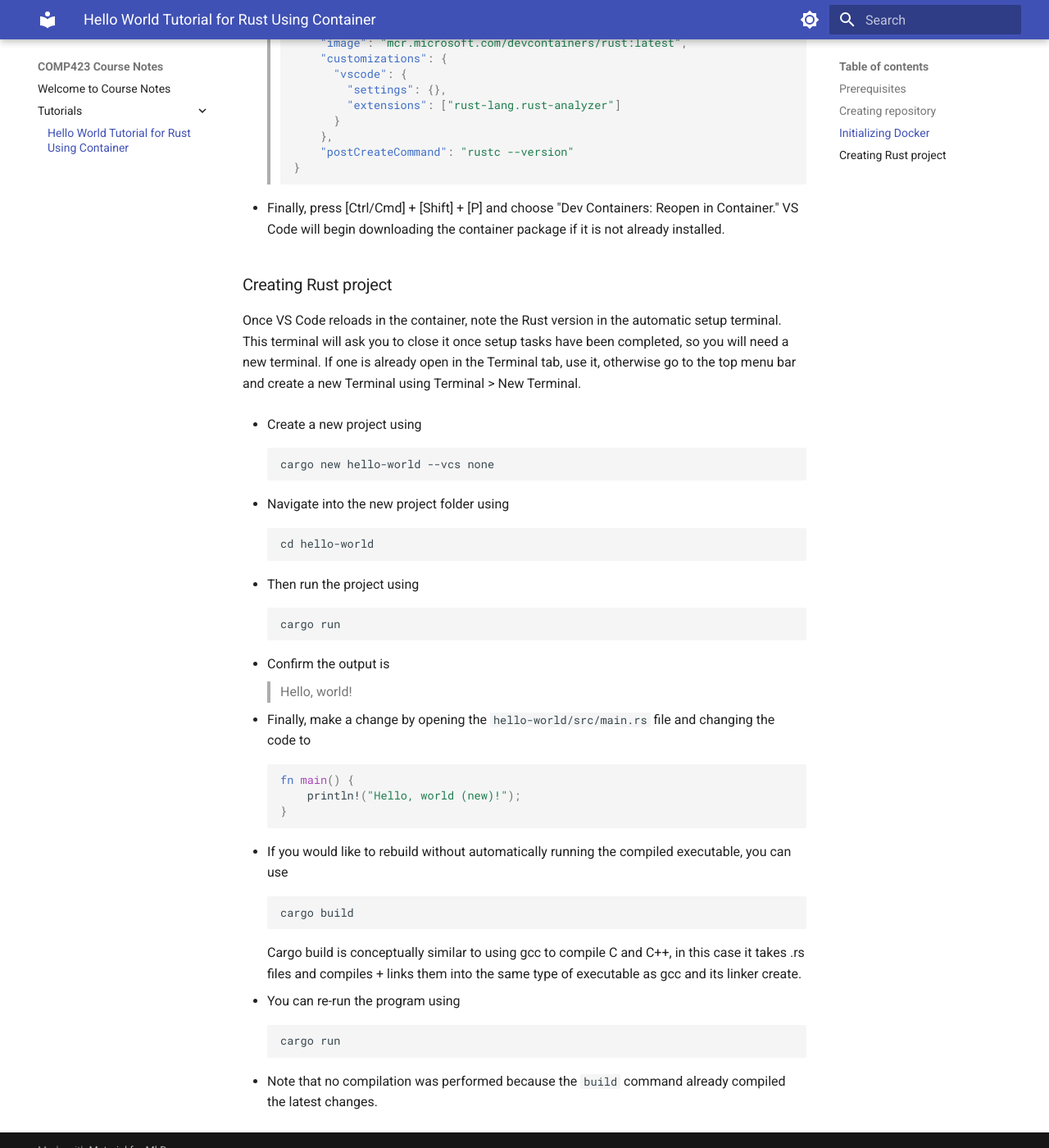
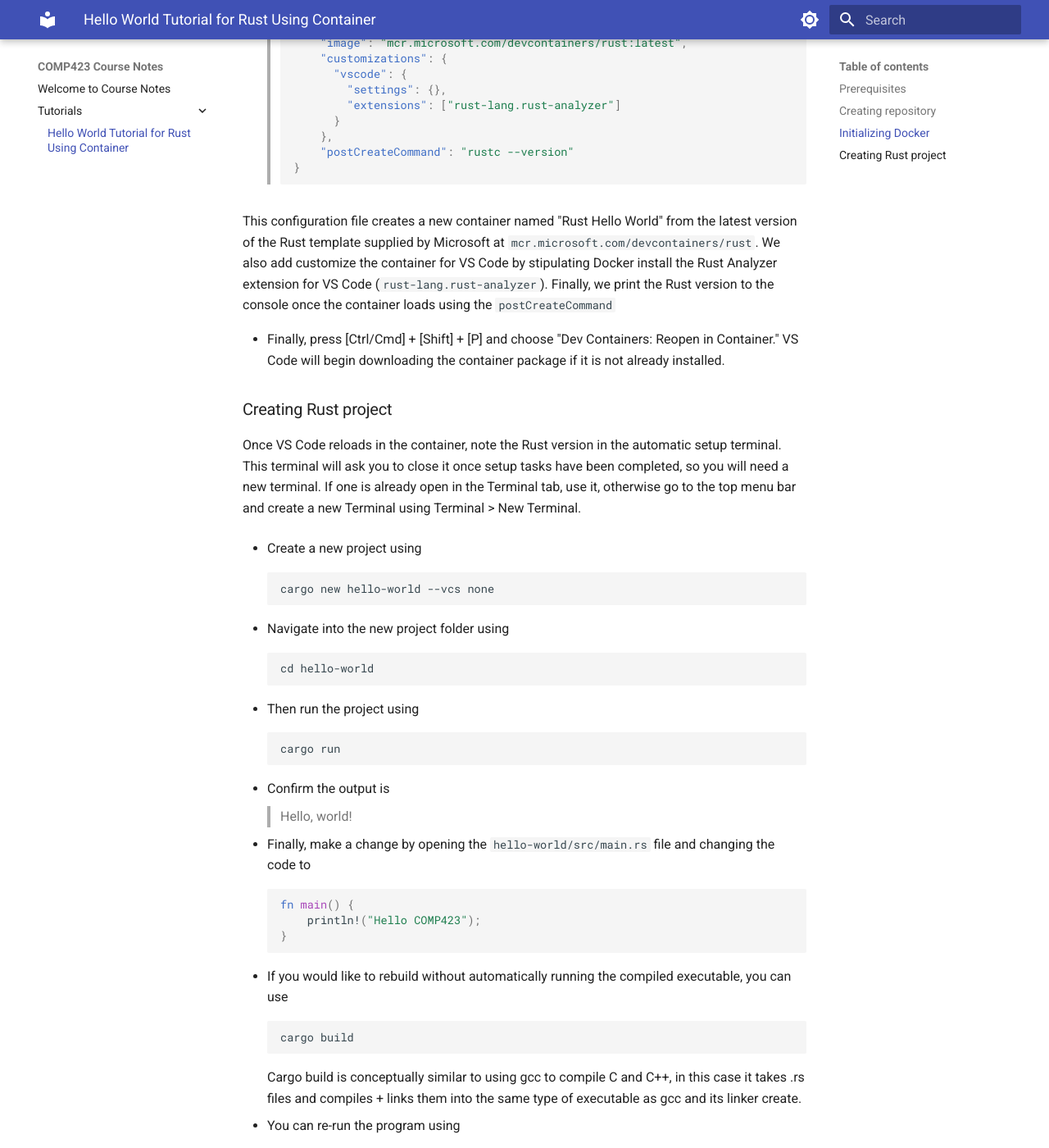
Before and after one commit to josephclampett-education/comp423-course-notes, an MkDocs documentation site: the page built from docs/tutorials/rust-setup.md, in a window 1280 px wide and 1400 px high, scrolled down 1123 px. Shown: the whole window at 82% size. Built offline with MkDocs 1.6.1 and Material for MkDocs 9.7.7, drawn with Linux system fonts in a browser that asks for light colours.

Commit message:
Added explanation of .json

````diff
--- a/docs/tutorials/rust-setup.md
+++ b/docs/tutorials/rust-setup.md
@@ -49,6 +49,8 @@ Once the folder is open in VS code, we are ready to create our container.
 }
 ```
 
+This configuration file creates a new container named "Rust Hello World" from the latest version of the Rust template supplied by Microsoft at `mcr.microsoft.com/devcontainers/rust`. We also add customize the container for VS Code by stipulating Docker install the Rust Analyzer extension for VS Code (`rust-lang.rust-analyzer`). Finally, we print the Rust version to the console once the container loads using the `postCreateCommand`
+
 - Finally, press [Ctrl/Cmd] + [Shift] + [P] and choose "Dev Containers: Reopen in Container." VS Code will begin downloading the container package if it is not already installed.
 
 ### Creating Rust project
@@ -76,7 +78,7 @@ cargo run
 - Finally, make a change by opening the `hello-world/src/main.rs` file and changing the code to
 ```rust
 fn main() {
-    println!("Hello, world (new)!");
+    println!("Hello COMP423");
 }
 ```
 
````
